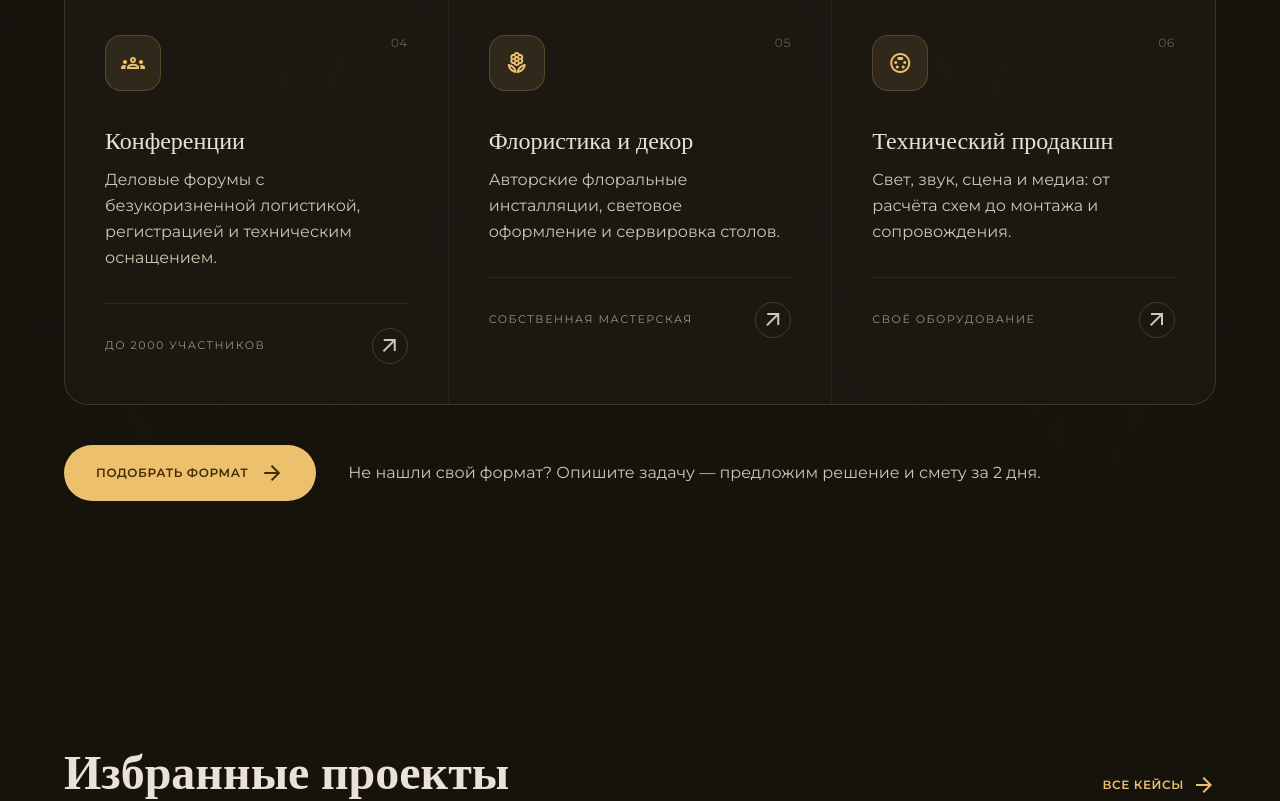
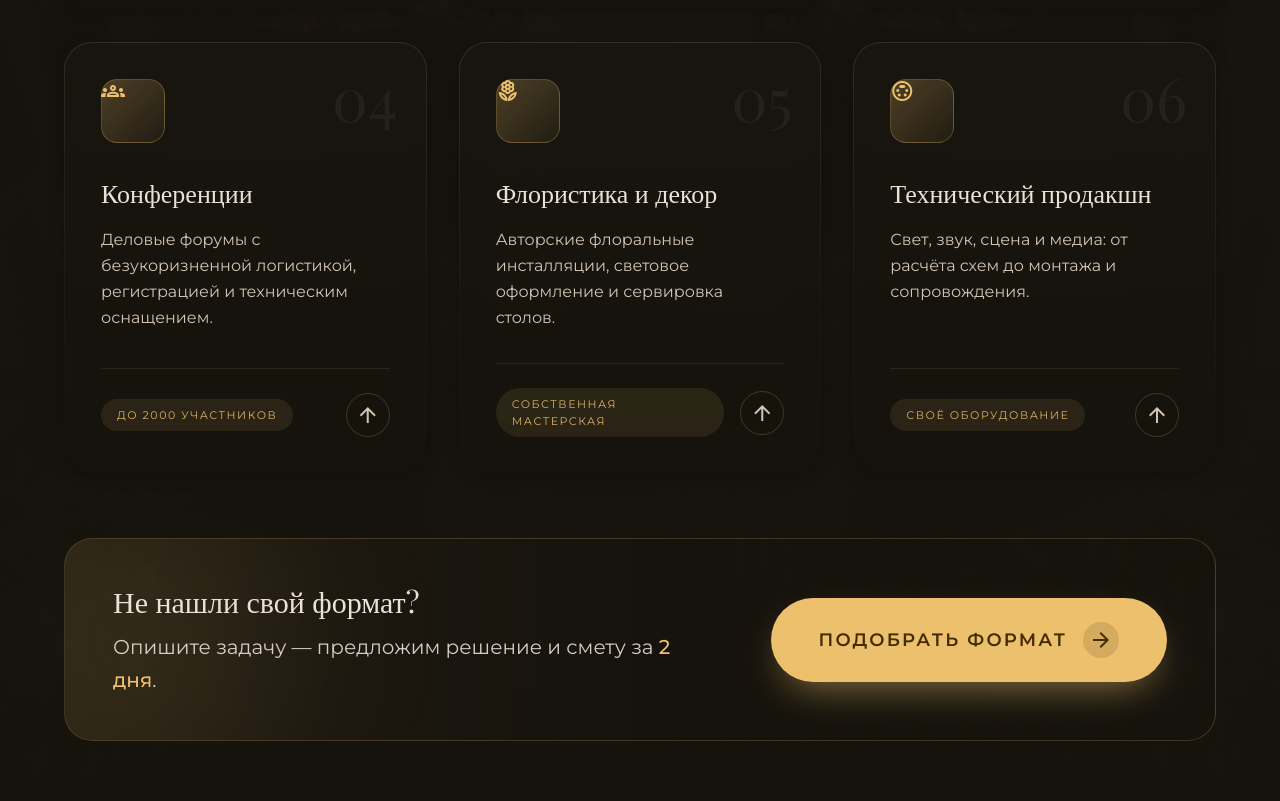
Before and after one commit to kaARAss/Meropriyatiya, a React (Vite) app: page / in a window 1280 px wide. Shown: the part 1680-2481 px from the top of the page. Built offline with nearby package versions, Linux system fonts and the light colour scheme; a web font is replaced by a local one.

Commit message:
Add files via upload

```diff
--- a/src/App.tsx
+++ b/src/App.tsx
@@ -236,7 +236,7 @@ export default function App() {
               <p className="font-body-lg text-body-lg text-on-surface-variant mt-6 max-w-2xl">Полный цикл — от концепции и сметы до технического продакшна и работы с гостями в день события.</p>
             </div>
 
-            <div className="grid grid-cols-1 sm:grid-cols-2 lg:grid-cols-3 gap-px bg-outline/15 rounded-3xl overflow-hidden border border-outline/15">
+            <div className="grid grid-cols-1 sm:grid-cols-2 lg:grid-cols-3 gap-6 lg:gap-8">
               {[
                 { icon: 'diamond', title: 'Свадьбы', desc: 'Эксклюзивные торжества под ключ: выездная регистрация, декор, банкет и шоу-программа.', meta: 'от 40 до 400 гостей' },
                 { icon: 'celebration', title: 'Юбилеи и торжества', desc: 'Семейные даты с драматургией вечера, живой музыкой и личными смыслами.', meta: 'сценарий под семью' },
@@ -245,35 +245,64 @@ export default function App() {
                 { icon: 'local_florist', title: 'Флористика и декор', desc: 'Авторские флоральные инсталляции, световое оформление и сервировка столов.', meta: 'собственная мастерская' },
                 { icon: 'settings_input_svideo', title: 'Технический продакшн', desc: 'Свет, звук, сцена и медиа: от расчёта схем до монтажа и сопровождения.', meta: 'своё оборудование' }
               ].map((service, idx) => (
-                <div key={idx} className="group relative bg-surface/70 backdrop-blur-sm p-8 lg:p-10 flex flex-col transition-colors duration-500 hover:bg-surface-container/80">
-                  <div className="absolute inset-x-0 top-0 h-px bg-gradient-to-r from-transparent via-primary/70 to-transparent opacity-0 group-hover:opacity-100 transition-opacity duration-500"></div>
+                <a
+                  key={idx}
+                  href="#contacts"
+                  className="group relative flex flex-col rounded-[28px] p-[1px] bg-gradient-to-b from-outline/25 via-outline/10 to-transparent hover:from-primary/60 hover:via-primary/20 transition-all duration-500 hover:-translate-y-2 focus-visible:outline-none focus-visible:ring-2 focus-visible:ring-primary focus-visible:ring-offset-4 focus-visible:ring-offset-background motion-reduce:transition-none motion-reduce:hover:translate-y-0"
+                >
+                  <div className="relative flex h-full flex-col overflow-hidden rounded-[27px] bg-surface/90 backdrop-blur-md p-8 lg:p-9 shadow-[0_2px_20px_-8px_rgba(0,0,0,0.6)] group-hover:shadow-[0_24px_60px_-24px_rgba(237,192,110,0.35)] transition-shadow duration-500">
+                    <div className="pointer-events-none absolute -top-24 -right-16 h-56 w-56 rounded-full bg-primary/10 blur-[70px] opacity-0 group-hover:opacity-100 transition-opacity duration-700"></div>
+                    <span className="pointer-events-none absolute top-6 right-7 font-display-lg text-6xl leading-none text-on-surface/[0.06] group-hover:text-primary/15 transition-colors duration-500 select-none tabular-nums">
+                      {String(idx + 1).padStart(2, '0')}
+                    </span>
 
-                  <div className="flex items-start justify-between mb-8">
-                    <div className="w-14 h-14 rounded-2xl flex items-center justify-center bg-primary/10 border border-primary/20 text-primary group-hover:bg-primary group-hover:text-on-primary group-hover:border-primary transition-all duration-500">
-                      <span className="material-symbols-outlined text-[26px] font-light">{service.icon}</span>
-                    </div>
-                    <span className="font-body-md text-xs tabular-nums text-on-surface-variant/40 group-hover:text-primary/70 transition-colors">{String(idx + 1).padStart(2, '0')}</span>
+                    <div className="relative mb-8 h-16 w-16 shrink-0">
+                      <div className="absolute inset-0 rounded-2xl bg-gradient-to-br from-primary/25 to-primary/5 border border-primary/25 group-hover:from-primary group-hover:to-primary-fixed group-hover:border-primary transition-all duration-500"></div>
+                      <div className="absolute inset-0 rounded-2xl bg-primary/30 blur-xl opacity-0 group-hover:opacity-70 transition-opacity duration-500"></div>
+                      <span className="material-symbols-outlined relative z-10 flex h-full w-full items-center justify-center text-[30px] font-light text-primary group-hover:text-on-primary transition-colors duration-500">
+                        {service.icon}
+                      </span>
                     </div>
 
-                  <h3 className="font-headline-md text-xl md:text-2xl text-on-surface mb-3 group-hover:text-primary transition-colors">{service.title}</h3>
-                  <p className="font-body-md text-body-md text-on-surface-variant leading-relaxed">{service.desc}</p>
+                    <h3 className="relative font-headline-md text-2xl lg:text-[26px] leading-snug text-on-surface mb-4 group-hover:text-primary transition-colors duration-300">
+                      {service.title}
+                    </h3>
+                    <p className="relative font-body-md text-body-md text-on-surface-variant leading-relaxed mb-8">
+                      {service.desc}
+                    </p>
 
-                  <div className="mt-8 pt-6 border-t border-outline/15 flex items-center justify-between gap-4">
-                    <span className="font-label-caps text-[11px] uppercase tracking-[0.14em] text-on-surface-variant/70">{service.meta}</span>
-                    <a href="#contacts" aria-label={`Обсудить: ${service.title}`} className="w-9 h-9 shrink-0 rounded-full border border-outline/30 flex items-center justify-center text-on-surface-variant group-hover:border-primary group-hover:text-primary group-hover:translate-x-0.5 transition-all duration-500">
-                      <span className="material-symbols-outlined text-[18px]">arrow_outward</span>
-                    </a>
+                    <div className="relative mt-auto flex items-center justify-between gap-4 pt-6 border-t border-outline/15 group-hover:border-primary/25 transition-colors duration-500">
+                      <span className="inline-flex items-center rounded-full bg-primary/10 px-4 py-2 font-label-caps text-[11px] uppercase tracking-[0.14em] text-primary/90 group-hover:bg-primary/20 transition-colors duration-500">
+                        {service.meta}
+                      </span>
+                      <span className="flex h-11 w-11 shrink-0 items-center justify-center rounded-full border border-outline/30 text-on-surface-variant group-hover:border-primary group-hover:bg-primary group-hover:text-on-primary group-hover:rotate-45 transition-all duration-500 motion-reduce:transition-none">
+                        <span className="material-symbols-outlined text-[20px]">arrow_upward</span>
+                      </span>
                     </div>
                   </div>
+                </a>
               ))}
             </div>
 
-            <div className="mt-10 flex flex-col sm:flex-row items-start sm:items-center gap-5 sm:gap-8">
-              <a href="#contacts" className="btn-hover-effect inline-flex items-center gap-3 bg-primary text-on-primary rounded-full px-8 py-4 font-label-caps text-label-caps uppercase tracking-wider">
+            <div className="mt-14 lg:mt-16 relative overflow-hidden rounded-[28px] border border-primary/20 bg-gradient-to-r from-primary/[0.07] via-surface/60 to-transparent px-8 py-9 lg:px-12 lg:py-11">
+              <div className="pointer-events-none absolute -left-20 top-1/2 -translate-y-1/2 h-72 w-72 rounded-full bg-primary/10 blur-[90px]"></div>
+              <div className="relative flex flex-col lg:flex-row lg:items-center justify-between gap-8">
+                <div className="max-w-xl">
+                  <h3 className="font-headline-md text-2xl lg:text-3xl text-on-surface mb-3">Не нашли свой формат?</h3>
+                  <p className="font-body-lg text-lg lg:text-xl text-on-surface/90 leading-relaxed">
+                    Опишите задачу — предложим решение и смету за <span className="text-primary font-medium">2 дня</span>.
+                  </p>
+                </div>
+                <a
+                  href="#contacts"
+                  className="btn-hover-effect group inline-flex shrink-0 items-center justify-center gap-4 rounded-full bg-primary px-10 py-5 lg:px-12 lg:py-6 font-label-caps text-base lg:text-lg font-semibold uppercase tracking-[0.12em] text-on-primary shadow-[0_16px_40px_-14px_rgba(237,192,110,0.6)] hover:bg-primary-fixed hover:shadow-[0_22px_60px_-14px_rgba(237,192,110,0.8)] hover:-translate-y-0.5 focus-visible:outline-none focus-visible:ring-2 focus-visible:ring-primary focus-visible:ring-offset-4 focus-visible:ring-offset-background transition-all duration-300 motion-reduce:transition-none"
+                >
                   Подобрать формат
-                <span className="material-symbols-outlined text-[18px]">arrow_forward</span>
+                  <span className="flex h-9 w-9 items-center justify-center rounded-full bg-on-primary/15 group-hover:bg-on-primary/25 group-hover:translate-x-1 transition-all duration-300">
+                    <span className="material-symbols-outlined text-[22px]">arrow_forward</span>
+                  </span>
                 </a>
-              <p className="font-body-md text-body-md text-on-surface-variant">Не нашли свой формат? Опишите задачу — предложим решение и смету за 2 дня.</p>
+              </div>
             </div>
           </div>
         </section>
@@ -519,10 +548,19 @@ export default function App() {
                   </button>
                 </div>
               </div>
-              <div className="flex flex-col items-center gap-2">
-                <div className="flex items-center justify-center gap-3">
+              <div className="flex flex-col gap-3">
+                <label
+                  htmlFor="privacy"
+                  className={`group flex items-start gap-4 cursor-pointer select-none rounded-2xl border px-5 py-4 transition-all duration-200 ${
+                    errors.agree
+                      ? 'border-red-500/70 bg-red-500/5'
+                      : agree
+                        ? 'border-primary/50 bg-primary/5'
+                        : 'border-outline/25 bg-surface-container/30 hover:border-outline/50 hover:bg-surface-container/50'
+                  }`}
+                >
                   <input
-                    className={`w-5 h-5 rounded bg-surface-container/50 text-primary focus:ring-primary focus:ring-offset-background ${errors.agree ? 'border-2 border-red-500 ring-1 ring-red-500' : 'border-outline/30'}`}
+                    className="peer sr-only"
                     id="privacy"
                     type="checkbox"
                     checked={agree}
@@ -530,14 +568,50 @@ export default function App() {
                       setAgree(e.target.checked);
                       if (e.target.checked) setErrors(prev => { const n = { ...prev }; delete n.agree; return n; });
                     }}
+                    aria-describedby="privacy-error"
                     aria-invalid={!!errors.agree}
                     data-invalid={errors.agree ? 'true' : undefined}
                   />
-                  <label className={`font-body-md text-sm cursor-pointer ${errors.agree ? 'text-red-400' : 'text-on-surface-variant'}`} htmlFor="privacy">
-                    Я согласен с политикой обработки персональных данных *
+                  <span
+                    aria-hidden="true"
+                    className={`mt-0.5 grid h-6 w-6 shrink-0 place-items-center rounded-lg border-2 transition-all duration-200 peer-focus-visible:ring-2 peer-focus-visible:ring-primary peer-focus-visible:ring-offset-2 peer-focus-visible:ring-offset-background ${
+                      agree
+                        ? 'border-primary bg-primary scale-100'
+                        : errors.agree
+                          ? 'border-red-500 bg-transparent'
+                          : 'border-outline/50 bg-transparent group-hover:border-primary/70'
+                    }`}
+                  >
+                    <svg
+                      viewBox="0 0 20 20"
+                      fill="none"
+                      stroke="currentColor"
+                      strokeWidth="2.5"
+                      strokeLinecap="round"
+                      strokeLinejoin="round"
+                      className={`h-4 w-4 text-on-primary transition-all duration-200 motion-reduce:transition-none ${
+                        agree ? 'opacity-100 scale-100' : 'opacity-0 scale-50'
+                      }`}
+                    >
+                      <path d="M4 10.5 8 14.5 16 6" />
+                    </svg>
+                  </span>
+                  <span className="flex flex-col gap-1 text-left">
+                    <span className={`font-body-md text-sm leading-relaxed transition-colors duration-200 ${errors.agree ? 'text-red-400' : 'text-on-surface'}`}>
+                      Я согласен с обработкой персональных данных
+                      <span className="text-primary"> *</span>
+                    </span>
+                    <span className="font-body-md text-xs text-on-surface-variant/80 leading-relaxed">
+                      Мы используем данные только для связи по вашей заявке и не передаём их третьим лицам.
+                    </span>
+                  </span>
                 </label>
-                </div>
-                {errors.agree && <p className="font-body-md text-xs text-red-400">{errors.agree}</p>}
+                {errors.agree && (
+                  <p id="privacy-error" role="alert" className="font-body-md text-xs text-red-400 flex items-center gap-1.5 pl-1">
+                    <span className="material-symbols-outlined text-[14px]">error</span>
+                    {errors.agree}
+                  </p>
+                )}
 
                 {Object.keys(errors).length > 0 && (
                   <div className="mt-4 w-full rounded-2xl border border-red-500/40 bg-red-500/10 px-6 py-3 text-center">
```
Lines whose indentation alone changed are shown as unchanged.
